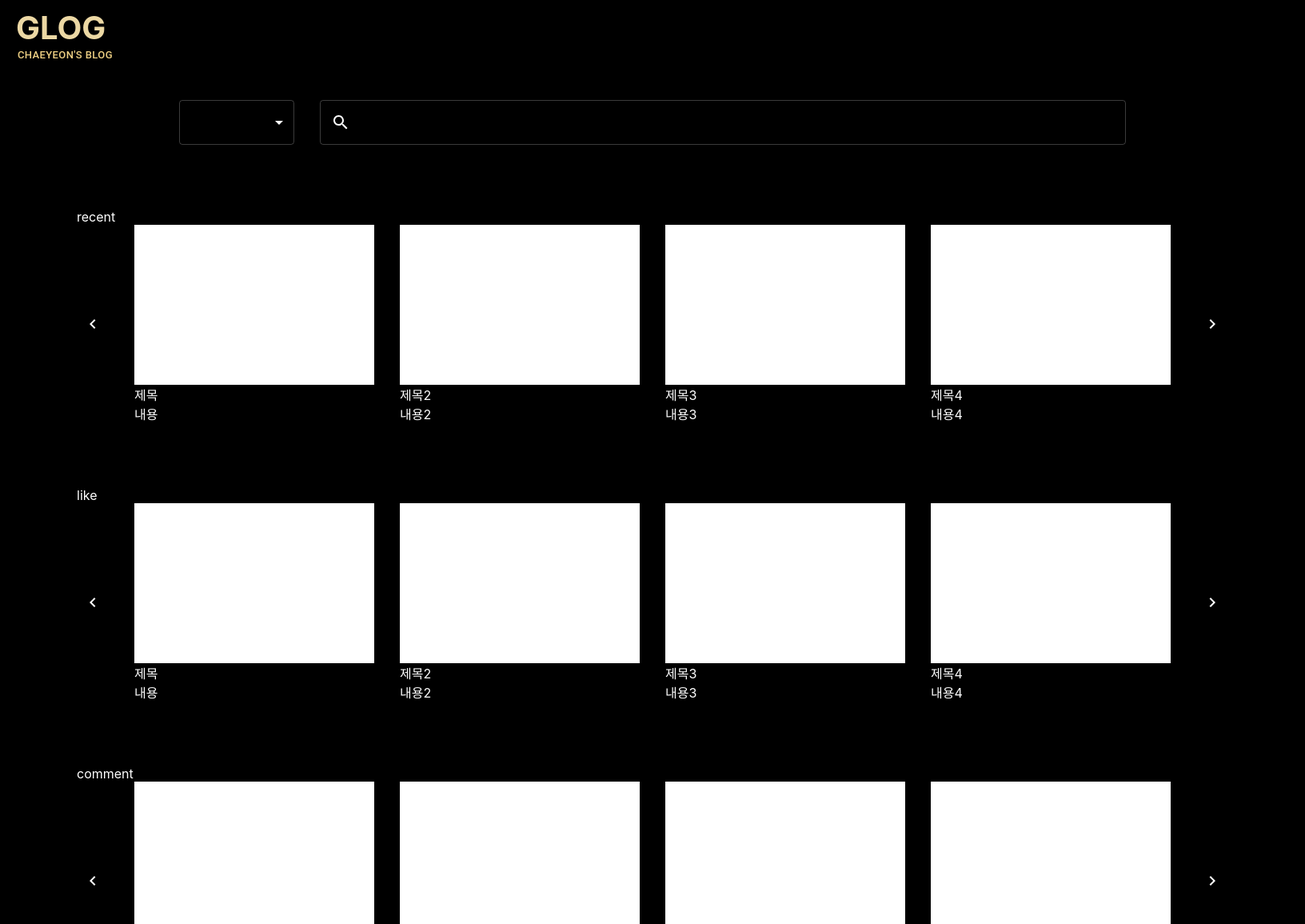
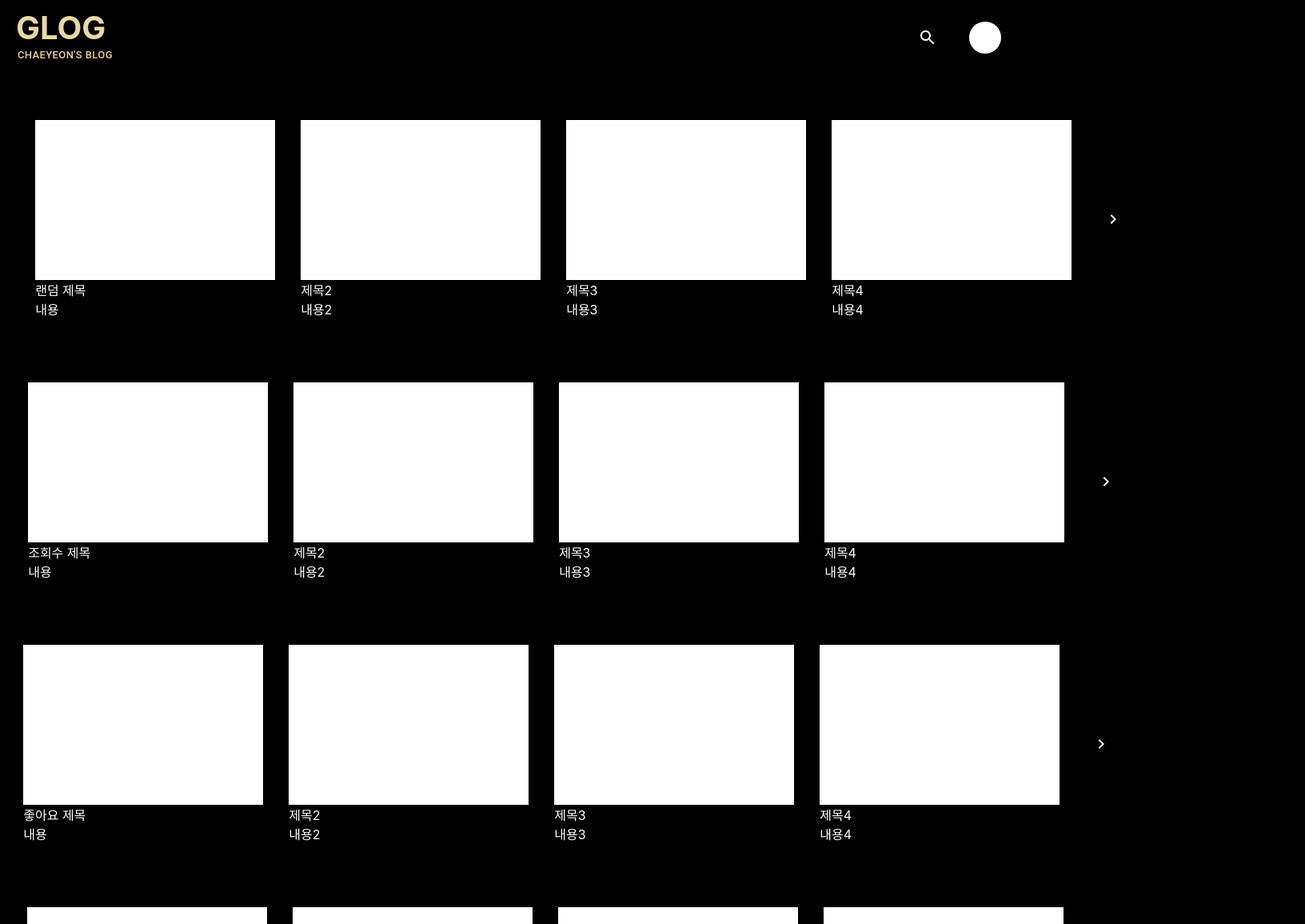
Before and after one commit to pknu-wap/2023_1_WAP_WEB_TEAM_4, a React (Create React App) app in the folder frontend/: page /home in a window 1280 px wide. Shown: the top 1155 px of the page at 80% size, 1632 px wide, since content can reach past the window. Built offline with nearby package versions, Linux system fonts and the light colour scheme; a small style sheet from the web is missing.

Commit message:
모아보기 페이지 search toggle 구현

```diff
--- a/frontend/src/components/Header.js
+++ b/frontend/src/components/Header.js
@@ -1,18 +1,28 @@
-import { Stack, Button } from "@mui/material";
+import { Stack, Button, IconButton } from "@mui/material";
 import React from "react";
+import SearchIcon from "@mui/icons-material/Search";
 import { useNavigate } from "react-router-dom";
+import HomeIcon from "@mui/icons-material/Home";
 
-const Header = () => {
+const Header = ({ isSearchOpen, setIsSearchOpen }) => {
   const navigate = useNavigate();
 
   return (
-    <Stack position="fixed" padding="10px 0px 10px 20px" bgcolor="black">
+    <Stack
+      position="fixed"
+      padding="10px 0px"
+      width="100%"
+      direction="row"
+      alignItems="center"
+      justifyContent="space-between"
+      bgcolor="black"
+      zIndex={100}>
+      <Stack alignItems="flex-start" marginLeft="20px">
         <Stack
           sx={{
             cursor: "pointer",
           }}
           onClick={() => navigate("/home")}
-        width="100%"
           fontWeight="bold"
           color="#ECD8A4"
           fontSize="40px">
@@ -34,6 +44,21 @@ const Header = () => {
           CHAEYEON'S BLOG
         </Button>
       </Stack>
+      <Stack marginRight="28px" direction="row" spacing={4} alignItems="center">
+        <IconButton onClick={() => setIsSearchOpen(!isSearchOpen)}>
+          {isSearchOpen ? (
+            <HomeIcon sx={{ color: "white" }} />
+          ) : (
+            <SearchIcon sx={{ color: "white" }} />
+          )}
+        </IconButton>
+        <Stack
+          width="40px"
+          height="40px"
+          borderRadius="20px"
+          bgcolor="white"></Stack>
+      </Stack>
+    </Stack>
   );
 };
 
--- a/frontend/src/pages/Home.js
+++ b/frontend/src/pages/Home.js
@@ -1,4 +1,4 @@
-import React from "react";
+import React, { useState } from "react";
 import Header from "../components/Header";
 import { IconButton, MenuItem, Select, Stack, TextField } from "@mui/material";
 import ChevronLeftIcon from "@mui/icons-material/ChevronLeft";
@@ -6,93 +6,91 @@ import ChevronRightIcon from "@mui/icons-material/ChevronRight";
 import SearchIcon from "@mui/icons-material/Search";
 
 const Home = () => {
-  const [age, setAge] = React.useState("");
+  const [selectValue, setSelectValue] = useState(0);
+  const [isSearchOpen, setIsSearchOpen] = useState(false);
+
   const handleChange = (event) => {
-    setAge(event.target.value);
+    setSelectValue(event.target.value);
   };
 
   const array = [
     {
-      class: "recent",
-      card: [
+      random: [
         {
-          title: "제목",
-          content: "내용",
+          title: "랜덤 제목",
+          main_text: "내용",
         },
         {
           title: "제목2",
-          content: "내용2",
+          main_text: "내용2",
         },
         {
           title: "제목3",
-          content: "내용3",
+          main_text: "내용3",
         },
         {
           title: "제목4",
-          content: "내용4",
+          main_text: "내용4",
         },
       ],
     },
     {
-      class: "like",
-      card: [
+      views: [
         {
-          title: "제목",
-          content: "내용",
+          title: "조회수 제목",
+          main_text: "내용",
         },
         {
           title: "제목2",
-          content: "내용2",
+          main_text: "내용2",
         },
         {
           title: "제목3",
-          content: "내용3",
+          main_text: "내용3",
         },
         {
           title: "제목4",
-          content: "내용4",
+          main_text: "내용4",
         },
       ],
     },
     {
-      class: "comment",
-      card: [
+      likes: [
         {
-          title: "제목",
-          content: "내용",
+          title: "좋아요 제목",
+          main_text: "내용",
         },
         {
           title: "제목2",
-          content: "내용2",
+          main_text: "내용2",
         },
         {
           title: "제목3",
-          content: "내용3",
+          main_text: "내용3",
         },
         {
           title: "제목4",
-          content: "내용4",
+          main_text: "내용4",
         },
       ],
     },
     {
-      class: "click",
-      card: [
+      latest: [
         {
-          title: "제목",
-          content: "내용",
+          title: "최근 제목",
+          main_text: "내용",
         },
         {
           title: "제목2",
-          content: "내용2",
+          main_text: "내용2",
         },
         {
           title: "제목3",
-          content: "내용3",
+          main_text: "내용3",
         },
         {
           title: "제목4",
-          content: "내용4",
+          main_text: "내용4",
         },
       ],
     },
@@ -100,20 +98,21 @@ const Home = () => {
 
   return (
     <Stack height="100%">
-      <Header>Home</Header>
+      <Header isSearchOpen={isSearchOpen} setIsSearchOpen={setIsSearchOpen}>
+        Home
+      </Header>
       <Stack
         spacing={10}
         height="5000px"
-        minWidth="100%"
-        width="min-content"
         bgcolor="black"
-        padding="125px 96px 40px 96px">
+        padding="150px 96px 40px 96px">
+        {isSearchOpen && (
           <Stack direction="row" spacing={4} justifyContent="center">
             <Select
-            value={age}
+              value={selectValue}
               onChange={handleChange}
               sx={{
-              color: "white",
+                color: selectValue === 0 ? "gray" : "white",
                 width: "10%",
                 "&.MuiOutlinedInput-root": {
                   "&.Mui-focused": {
@@ -130,11 +129,15 @@ const Home = () => {
                   },
                 },
               }}>
+              <MenuItem value={0} sx={{ display: "none" }}>
+                선택
+              </MenuItem>
               <MenuItem value={10}>태그</MenuItem>
               <MenuItem value={20}>작성자</MenuItem>
               <MenuItem value={30}>내용</MenuItem>
             </Select>
             <TextField
+              placeholder="검색어를 입력해주세요"
               InputProps={{
                 startAdornment: <SearchIcon sx={{ marginRight: "10px" }} />,
               }}
@@ -157,25 +160,30 @@ const Home = () => {
               }}
             />
           </Stack>
-        {array.map((sudol, index) => {
+        )}
+        {!isSearchOpen &&
+          array.map((sudol, index) => {
+            const category = ["random", "views", "likes", "latest"];
             return (
-            <Stack>
-              <Stack color="white">{sudol.class}</Stack>
-              <Stack spacing={4} direction="row">
-                <IconButton>
+              <Stack key={index}>
+                <Stack spacing={4} direction="row" justifyContent="center">
+                  <Stack color="white" fontSize="20px">
+                    {category[index]}
+                  </Stack>
+                  <IconButton sx={{ borderRadius: "0px" }}>
                     <ChevronLeftIcon />
                   </IconButton>
-                {sudol.card.map((cardContent, i) => {
+                  {sudol[category[index]].map((cardContent, i) => {
                     return (
-                    <Stack>
+                      <Stack key={i}>
                         <Stack width="300px" height="200px" bgcolor="white" />
                         <Stack color="white">{cardContent.title}</Stack>
-                      <Stack color="white">{cardContent.content}</Stack>
+                        <Stack color="white">{cardContent.main_text}</Stack>
                       </Stack>
                     );
                   })}
 
-                <IconButton>
+                  <IconButton sx={{ borderRadius: "0px" }}>
                     <ChevronRightIcon />
                   </IconButton>
                 </Stack>
```
Lines whose indentation alone changed are shown as unchanged.
